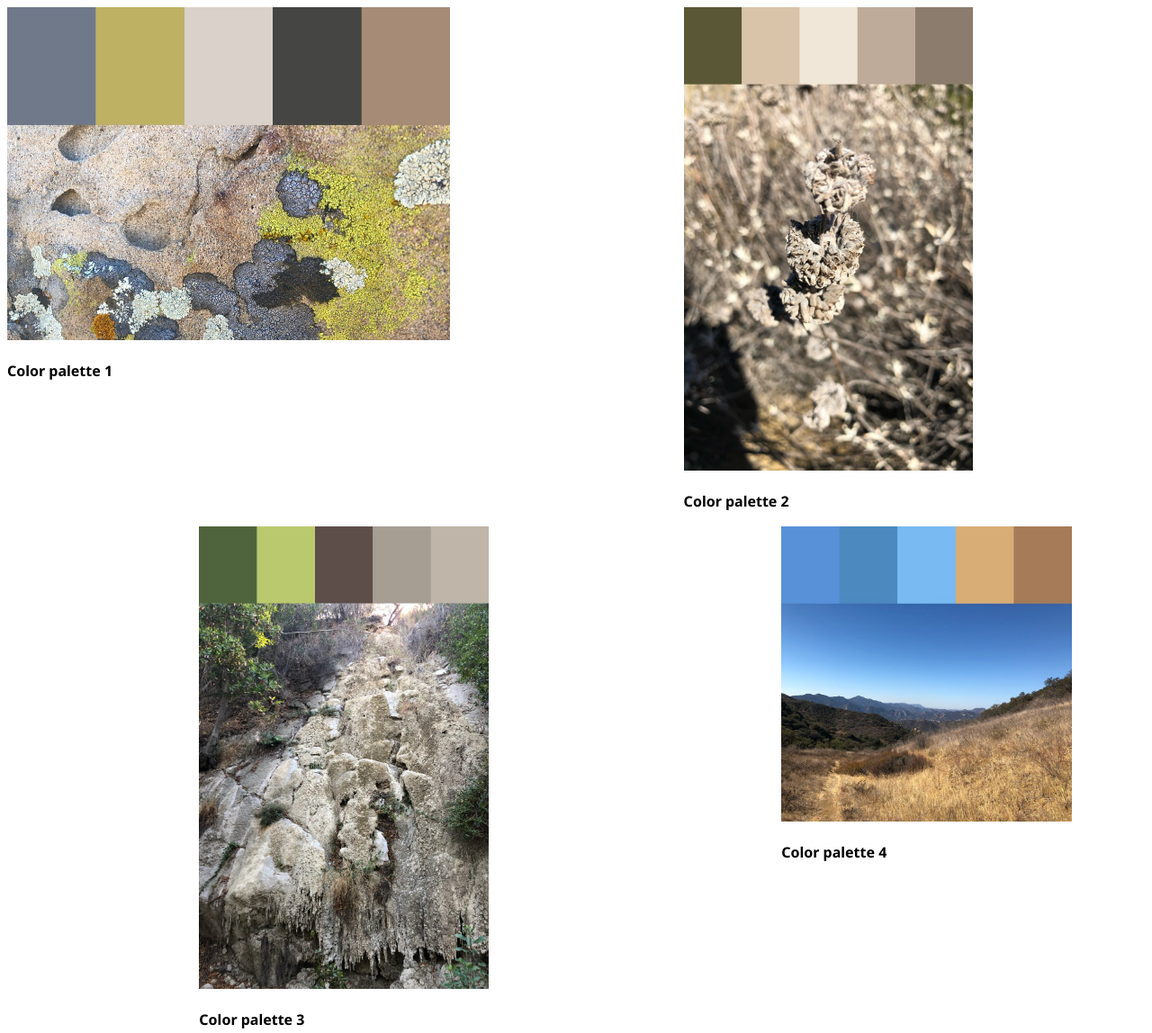
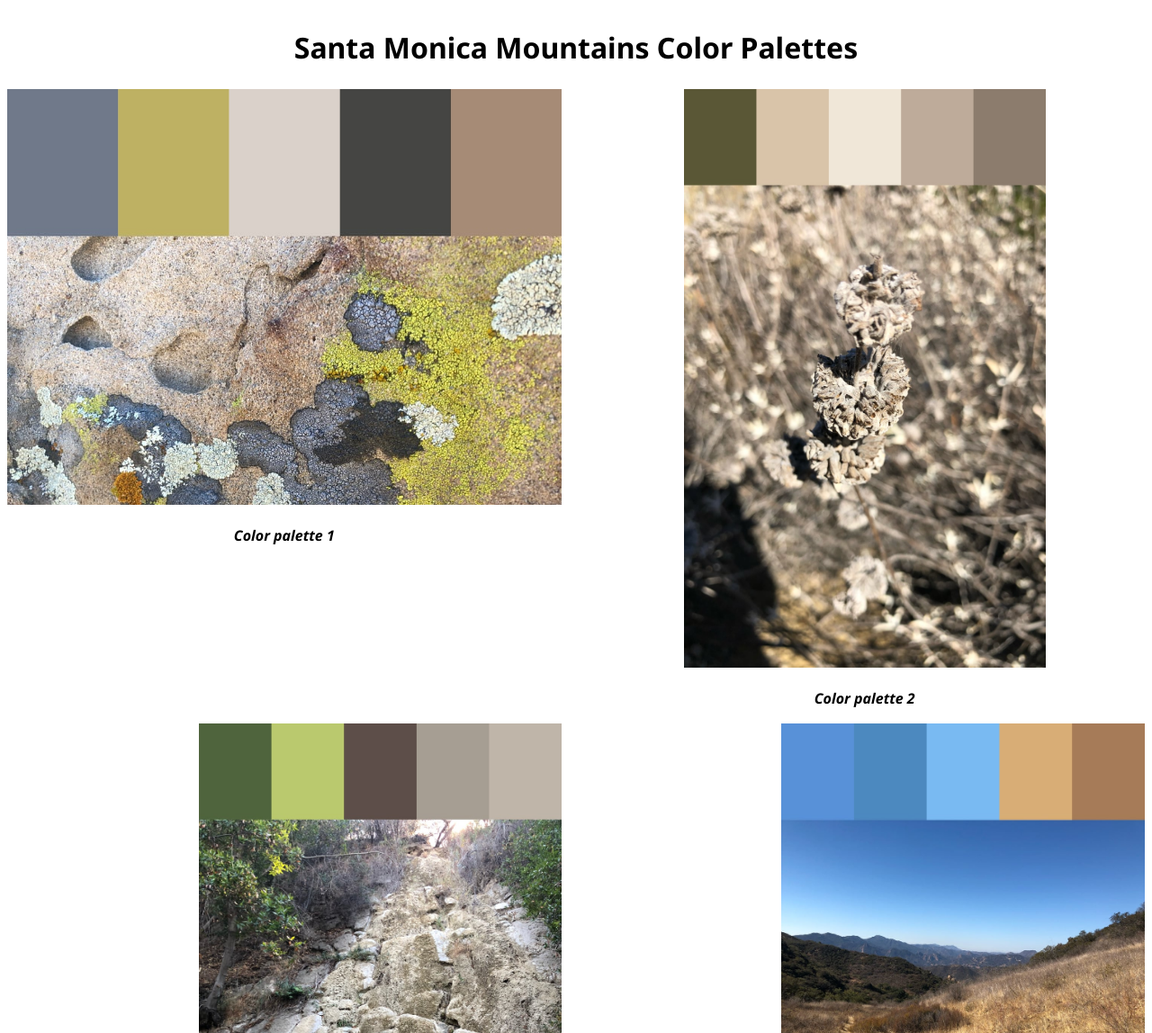
Before and after one commit to scottgruber/100-layouts, a plain HTML site: page 010.html in a window 1280 px wide. Shown: the top 1148 px of the page at 90% size. Drawn offline with Linux system fonts and the light colour scheme.

Commit message:
fine tune layout 10

```diff
--- a/010.html
+++ b/010.html
@@ -6,7 +6,7 @@
   <meta charset="utf-8" />
   <meta name="viewport" content="width=device-width, initial-scale=1.0" />
   <link rel="stylesheet" href="css/styles.css" />
-  <link href="https://fonts.googleapis.com/css?family=Noto+Sans:400,400i,700,700i" rel="stylesheet">
+  <link href="https://fonts.googleapis.com/css?family=Noto+Sans:,700,700i" rel="stylesheet">
   <style type="text/css">
     /* Total width of design = 1290px
     Total column width = 54px
@@ -18,50 +18,64 @@
       grid-template-rows: auto;
     }
 
+    header {
+      grid-row: 1;
+      grid-column: 1 / -1;
+      text-align: center;
+    }
+
     figure {
       margin: 0;
+      object-fit: cover;
+      width: 100%;
     }
 
+    figcaption {
+      font-weight: bold;
+      font-style: italic;
+      text-align: center;
+    }
     img {
-      width: 80%;
+      max-width: 100%;
     }
 
-    figure:nth-child(1) {
+
+    figure:nth-of-type(1) {
       grid-column-start: 1;
       grid-column-end: 5;
-      grid-row-start: 1;
+      grid-row: 2;
     }
 
-    figure:nth-child(2) {
+    figure:nth-of-type(2) {
       grid-column-start: 7;
       grid-column-end: 9;
     }
 
-    figure:nth-child(3) {
+    figure:nth-of-type(3) {
       grid-column-start: 3;
       grid-column-end: 5;
       grid-row-start: 4;
     }
 
-    figure:nth-child(4) {
+    figure:nth-of-type(4) {
       grid-column-start: 8;
       grid-column-end: 10;
       grid-row-start: 4;
     }
 
-    figure:nth-child(5) {
+    figure:nth-of-type(5) {
       grid-column-start: 1;
-      grid-column-end: 5;
+      grid-column-end: 4;
       grid-row-start: 6;
     }
 
-    figure:nth-child(6) {
+    figure:nth-of-type(6) {
       grid-column-start: 6;
-      grid-column-end: 10;
+      grid-column-end: 9;
       grid-row-start: 6;
     }
 
-    figure:nth-child(7) {
+    figure:nth-of-type(7) {
       grid-column-start: 2;
       grid-column-end: 4;
       grid-row-start: 7;
@@ -71,45 +85,48 @@
 </head>
 
 <body>
+  <header>
+    <h1>Santa Monica Mountains Color Palettes</h1>
+  </header>
   <figure>
     <img src="img/010/color-theme-3a.jpg" alt="">
     <figcaption>
-      <p><b>Color palette 1</b></p>
+      <p>Color palette 1</p>
     </figcaption>
   </figure>
   <figure>
     <img src="img/010/color-theme-5.jpg" alt="">
     <figcaption>
-      <p><b>Color palette 2</b></p>
+      <p>Color palette 2</p>
     </figcaption>
   </figure>
   <figure>
     <img src="img/010/color-theme-7.jpg" alt="" />
     <figcaption>
-      <p><b>Color palette 3</b></p>
+      <p>Color palette 3</p>
     </figcaption>
   </figure>
   <figure>
     <img src="img/010/color-theme-4.jpg" alt="">
     <figcaption>
-      <p><b>Color palette 4</b></p>
+      <p>Color palette 4</p>
     </figcaption>
   </figure>
   <figure><img src="img/010/color-theme-6.jpg" alt="">
     <figcaption>
-      <p><b>Color palette 5</b></p>
+      <p>Color palette 5</p>
     </figcaption>
   </figure>
   <figure>
     <img src="img/010/color-theme-1a.jpg" alt="">
     <figcaption>
-      <p><b>Color palette 6</b></p>
+      <p>Color palette 6</p>
     </figcaption>
   </figure>
   <figure>
     <img src="img/010/color-theme-2.jpg" alt="">
     <figcaption>
-      <p><b>Color palette 7</b></p>
+      <p>Color palette 7</p>
     </figcaption>
   </figure>
 </body>
```
